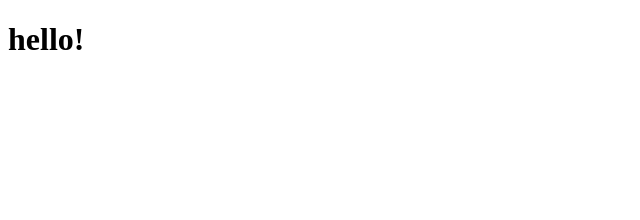
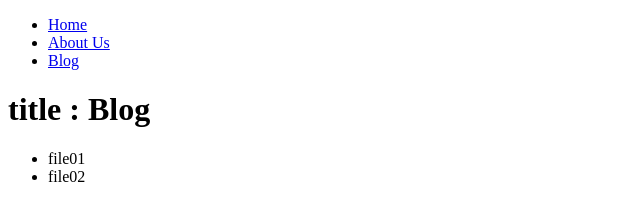
Before and after one commit to beom-jun-kim/gatsby, a Gatsby site: page /blog in a window 1280 px wide. Shown: the whole page, without its empty margins (0-640 px from the left). Built offline with nearby package versions, Linux system fonts and the light colour scheme; Gatsby itself is replaced by a stand-in of ours.

Commit message:
graphiql

```diff
--- a/gatsby-config.ts
+++ b/gatsby-config.ts
@@ -1,14 +1,22 @@
-import type { GatsbyConfig } from "gatsby"
+import type { GatsbyConfig } from "gatsby";
 
 const config: GatsbyConfig = {
   siteMetadata: {
+    title: `개발자 스티커`,
     siteUrl: `https://www.yourdomain.tld`,
   },
   // More easily incorporate content into your pages through automatic TypeScript type generation and better GraphQL IntelliSense.
   // If you use VSCode you can also use the GraphQL plugin
   // Learn more at: https://gatsby.dev/graphql-typegen
   graphqlTypegen: true,
-  plugins: [],
-}
+  plugins: [
+    {
+      resolve: `gatsby-source-filesystem`, // 필수
+      options: {
+        path: `${__dirname}/blog-posts`, // 여기로 가라
+      },
+    },
+  ],
+};
 
-export default config
+export default config;
--- a/package.json
+++ b/package.json
@@ -17,6 +17,8 @@
   },
   "dependencies": {
     "gatsby": "^5.10.0",
+    "gatsby-source-filesystem": "^5.10.0",
+    "graphql": "^16.6.0",
     "react": "^18.2.0",
     "react-dom": "^18.2.0"
   },
--- /dev/null
+++ b/src/components/Layout.tsx
@@ -0,0 +1,29 @@
+import React from "react";
+import { Link } from "gatsby";
+
+interface ILayoutProp {
+  children: any;
+  title: string;
+}
+
+export default function Layout({ children, title }: ILayoutProp) {
+  return (
+    <div>
+      <nav>
+        <ul>
+          <li>
+            <Link to="/">Home</Link>
+          </li>
+          <li>
+            <Link to="/about-us">About Us</Link>
+          </li>
+          <li>
+            <Link to="/blog">Blog</Link>
+          </li>
+        </ul>
+      </nav>
+      <h1>{title}</h1>
+      <main>{children}</main>
+    </div>
+  );
+}
--- /dev/null
+++ b/src/components/Seo.tsx
@@ -0,0 +1,25 @@
+import { graphql, useStaticQuery } from "gatsby";
+import React from "react";
+
+interface ISeoProp {
+  title: string;
+}
+
+export default function Seo({ title }: ISeoProp) {
+
+  // 밑에 선언한 query명(MyQuery)으로 타입이 자동완성(MyQueryQuery)
+  const data = useStaticQuery<Queries.MyQueryQuery>(graphql`
+    query MyQuery {
+      site {
+        siteMetadata {
+          title
+        }
+      }
+    }
+  `);
+  return (
+    <title>
+      {title} | {data.site?.siteMetadata?.title}
+    </title>
+  );
+}
--- a/src/pages/blog.tsx
+++ b/src/pages/blog.tsx
@@ -1,6 +1,29 @@
 import React from "react";
+import Layout from "../components/Layout";
+import Seo from "../components/Seo";
+import { PageProps, graphql } from "gatsby";
 
-function Blog() {
-  return <h1>hello!</h1>;
+// // 밑에 선언한 query명(BlogTitle)으로 타입이 자동완성(BlogTitlesQuery)
+export default function Blog({ data }: PageProps<Queries.BlogTitlesQuery>) {
+  return (
+    <Layout title="title : Blog">
+      <ul>
+        {data.allFile.nodes.map((file, index) => (
+          <li key={index}>{file.name}</li>
+        ))}
+      </ul>
+    </Layout>
+  );
 }
-export default Blog;
+
+export const query = graphql`
+  query BlogTitles {
+    allFile {
+      nodes {
+        name
+      }
+    }
+  }
+`;
+
+export const Head = () => <Seo title="Blog" />;
```
Also changed, not shown: src/pages/about-us.tsx (added, +13 -0 lines), src/pages/index.tsx (+12 -9 lines), blog-posts/file01.md (added), blog-posts/file02.md (added), 1 other file.
